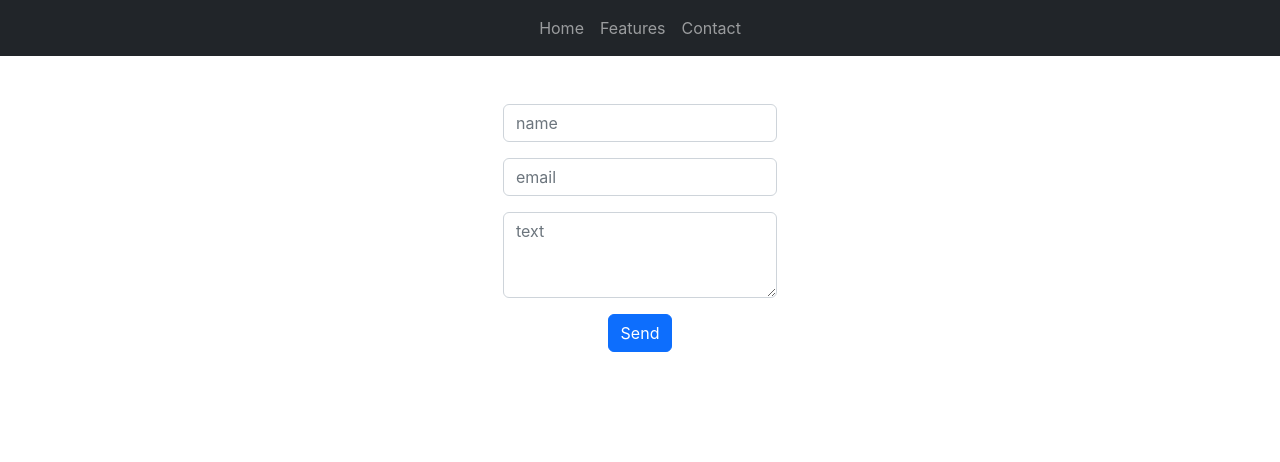
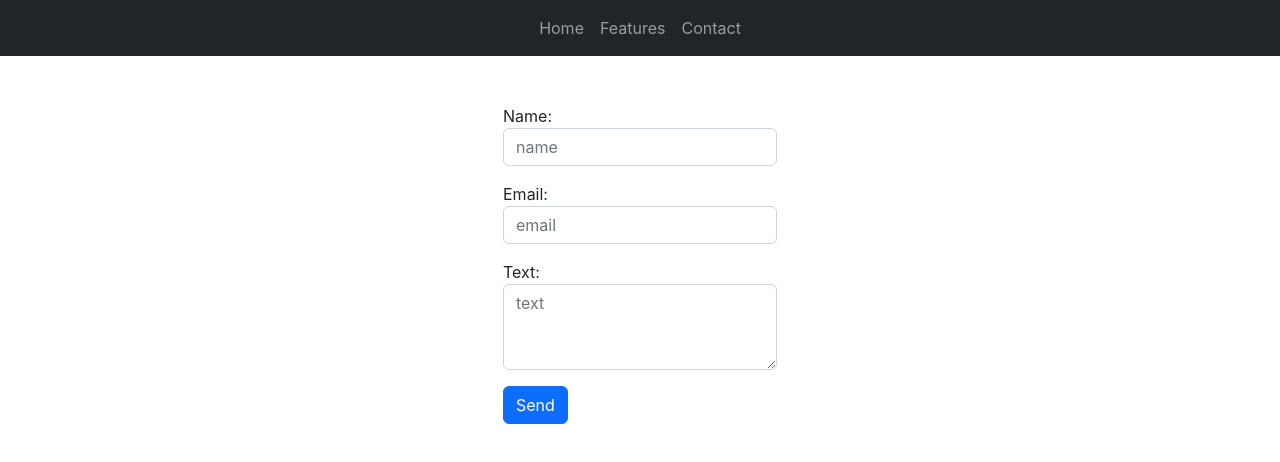
Before and after one commit to humblezxc/portfolio, a React (Create React App) app in the folder frontend/: page /contact in a window 1280 px wide. Shown: the top 462 px of the page. Built offline with nearby package versions, Linux system fonts and the light colour scheme.

Commit message:
Created Contact form

```diff
--- a/frontend/src/contact/Contact.tsx
+++ b/frontend/src/contact/Contact.tsx
@@ -1,22 +1,76 @@
-import React from "react";
-import Form from 'react-bootstrap/Form';
-import {Button} from "react-bootstrap";
+import React, { useState } from "react";
+import Form from "react-bootstrap/Form";
+import axios from "axios";
+import { Button } from "react-bootstrap";
 
-export default function Contact(){
-    return(
+interface Message {
+    name: string;
+    email: string;
+    text: string;
+}
+
+export default function Contact() {
+    const [message, setMessage] = useState<Message>({
+        name: "",
+        email: "",
+        text: "",
+    });
+
+    const handleSubmit = async (event: React.FormEvent<HTMLFormElement>) => {
+        event.preventDefault();
+        try {
+            await axios.post<Message>("http://localhost:5000/api/message", message);
+        } catch (err) {
+            console.log((err as { response: { data: { msg: string } } }).response.data.msg);
+        }
+    };
+
+    const handleInputChange = (event: React.ChangeEvent<HTMLInputElement | HTMLTextAreaElement>) => {
+        const { name, value } = event.target;
+        setMessage((prevMessage) => ({
+            ...prevMessage,
+            [name]: value,
+        }));
+    };
+
+    return (
         <div className="d-flex justify-content-center align-items-center flex-column mt-5">
-            <Form className="flex-wrap justify-content-center'">
+            <Form className="flex-wrap justify-content-center" onSubmit={handleSubmit}>
                 <Form.Group className="mb-3" controlId="exampleForm.ControlInput1">
-                    <Form.Control type="string" placeholder="name" />
+                    Name:
+                    <Form.Control
+                        type="string"
+                        placeholder="name"
+                        name="name"
+                        value={message.name}
+                        onChange={handleInputChange}
+                    />
                 </Form.Group>
                 <Form.Group className="mb-3" controlId="exampleForm.ControlInput2">
-                    <Form.Control type="email" placeholder="email" />
+                    Email:
+                    <Form.Control
+                        type="email"
+                        placeholder="email"
+                        name="email"
+                        value={message.email}
+                        onChange={handleInputChange}
+                    />
                 </Form.Group>
                 <Form.Group className="mb-3" controlId="exampleForm.ControlTextarea1">
-                    <Form.Control as="textarea" rows={3} placeholder="text"/>
+                    Text:
+                    <Form.Control
+                        as="textarea"
+                        rows={3}
+                        placeholder="text"
+                        name="text"
+                        value={message.text}
+                        onChange={handleInputChange}
+                    />
                 </Form.Group>
+                <Button className="btn-primary" type="submit">
+                    Send
+                </Button>
             </Form>
-            <Button className="btn-primary">Send</Button>
         </div>
     );
 }
```
Also changed, not shown: frontend/package.json (+7 -1 lines), 1 other file (tests, documents, lock files or other folders).
